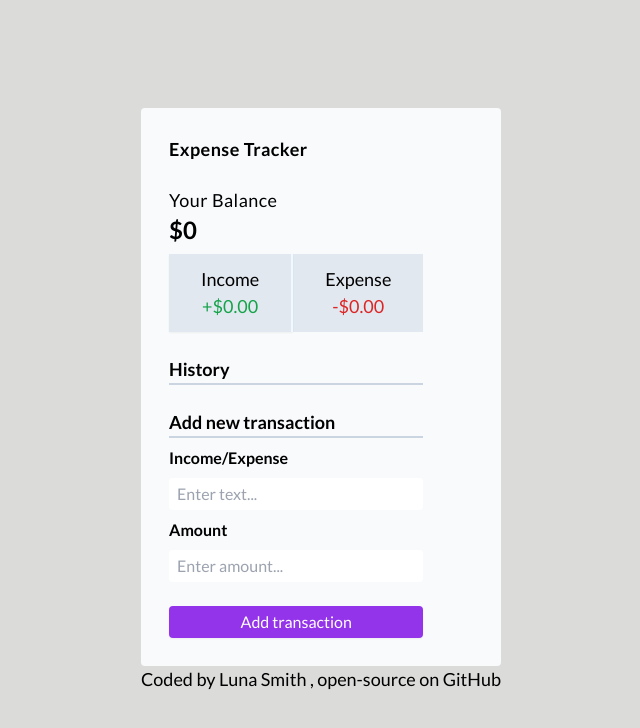
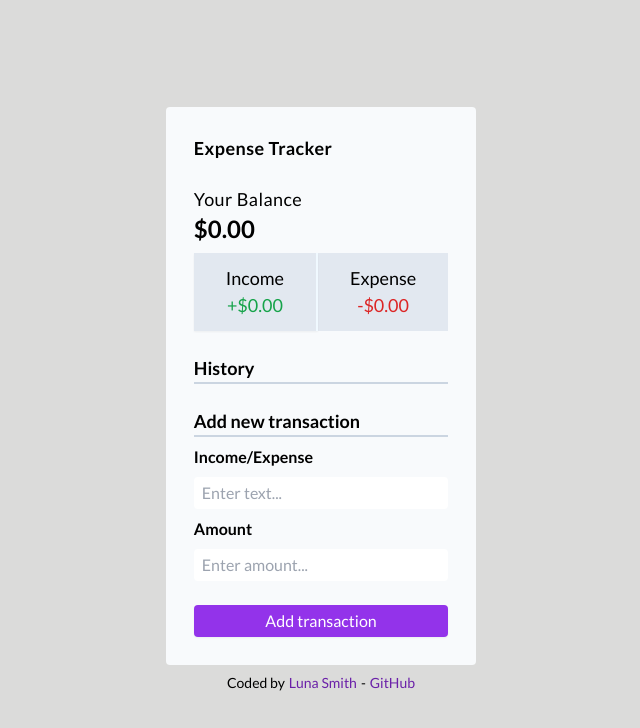
Before and after one commit to Lu-Smith/vue_expense_tracker, a Vue app: page / in a window 1280 px wide. Shown: the top 728 px of the page, without its empty margins (319-959 px from the left). Built offline with nearby package versions, Linux system fonts and the light colour scheme.

Commit message:
Updated Balance.vue

```diff
--- a/src/components/Balance.vue
+++ b/src/components/Balance.vue
@@ -1,6 +1,6 @@
 <template>
     <h4 class="tracking-wide mt-6">Your Balance</h4>
-    <h2 id="balance" class="font-semibold text-2xl">${{ total }}</h2>
+    <h2 id="balance" class="font-semibold text-2xl">${{ total.toFixed(2) }}</h2>
 </template>
 
 <script lang="ts" setup>
--- a/src/components/Footer.vue
+++ b/src/components/Footer.vue
@@ -1,8 +1,13 @@
 <template>
-    <h3>
+    <h3 class="flex items-start justify-center gap-1 text-sm mt-2">
         Coded by
-        <a href="https://www.lunasmithart.com/" target="_blank">Luna Smith</a>
-        , open-source on
-        <a href="https://github.com/Lu-Smith/vue_expense_tracker" target="_blank">GitHub</a>
+        <a
+        href="https://www.lunasmithart.com/"
+        target="_blank"
+        class="text-purple-800 hover:text-purple-400">Luna Smith</a>-
+        <a
+        href="https://github.com/Lu-Smith/vue_expense_tracker"
+        target="_blank"
+        class="text-purple-800 hover:text-purple-400">GitHub</a>
     </h3>
 </template>
```
